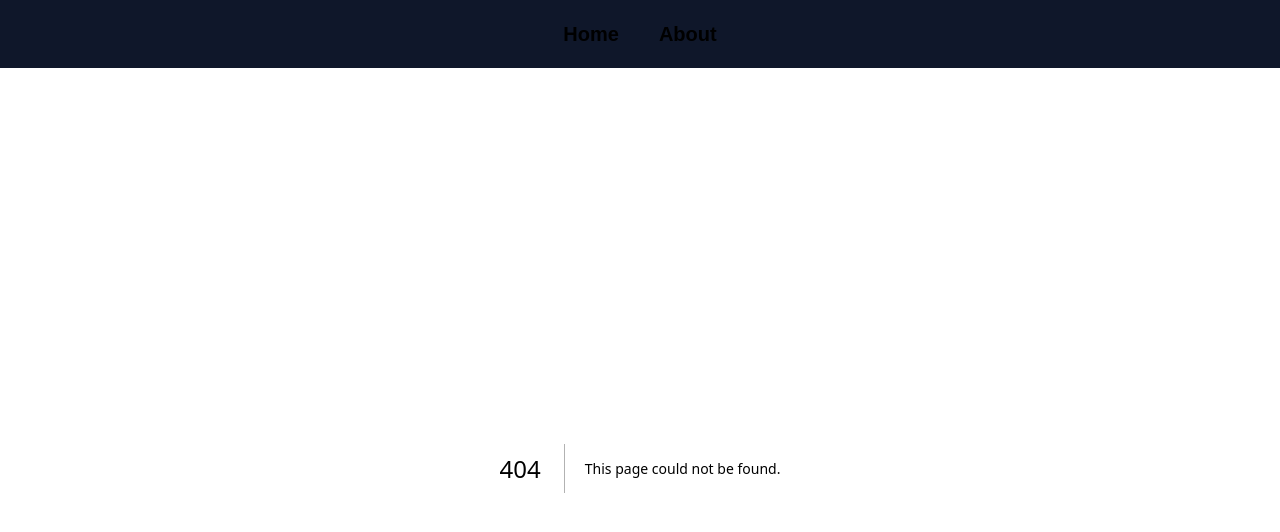
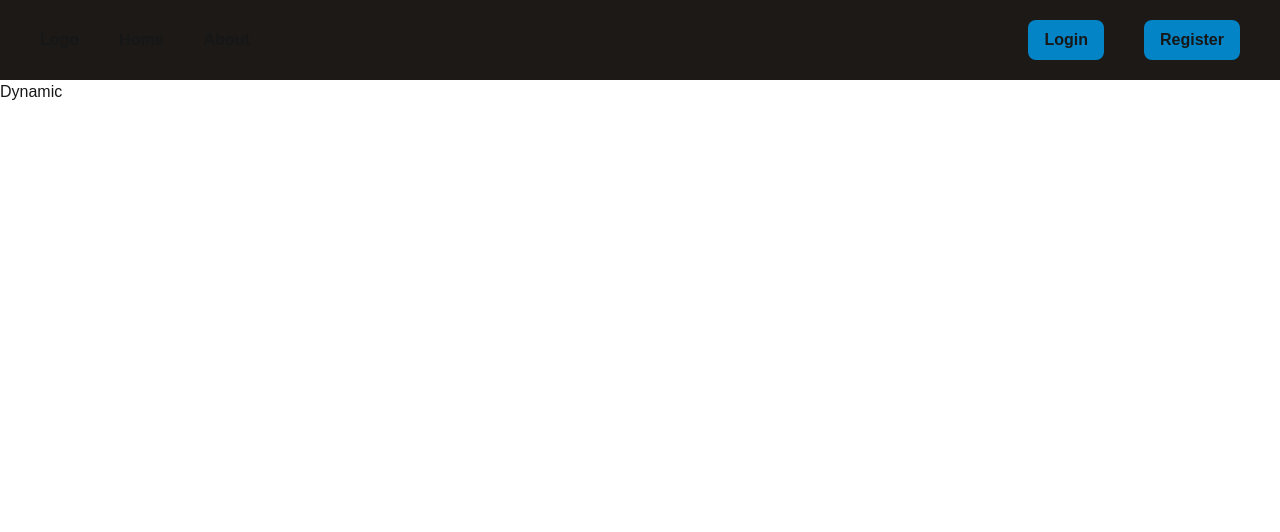
Before and after one commit to ibrahimsaleh8/megaza-store, a Next.js app: page /about/1 in a window 1280 px wide. Before the commit this address had no page. Shown: the top 532 px of the page. Built offline with nearby package versions, Linux system fonts and the light colour scheme.

Commit message:
with Navbar

```diff
--- /dev/null
+++ b/src/app/about/[dynamic]/page.tsx
@@ -0,0 +1,10 @@
+"use client";
+
+import { useParams } from "next/navigation";
+
+export default function Dynamic() {
+  const pathName = useParams();
+  console.log("path Name ", pathName.dynamic);
+
+  return <div>Dynamic</div>;
+}
--- a/src/app/layout.tsx
+++ b/src/app/layout.tsx
@@ -29,7 +29,7 @@ export default function RootLayout({
       <body
         className={`${geistSans.variable} ${geistMono.variable} antialiased`}>
         <Header />
-        {children}
+        <div className="container">{children}</div>
       </body>
     </html>
   );
--- a/src/components/header/Header.tsx
+++ b/src/components/header/Header.tsx
@@ -1,9 +1,24 @@
+"use client";
 import Link from "next/link";
+import { useState } from "react";
+import { FaBarsStaggered } from "react-icons/fa6";
 
 export default function Header() {
+  const [toggle, setToggle] = useState(false);
+  console.log(toggle);
   return (
-    <div className="bg-slate-900 font-bold px-5 py-5 flex justify-center items-center">
-      <ul className="flex gap-10 text-xl">
+    <div className="bg-stone-900 font-bold px-10 py-5 flex flex-col md:flex-row md:items-center justify-between gap-10">
+      <div className="flex w-full justify-between md:w-fit">
+        <Link href={"/"}>Logo</Link>
+        <FaBarsStaggered
+          onClick={() => setToggle((pre) => !pre)}
+          className="md:hidden block text-xl"
+        />
+      </div>
+
+      <div className="flex-1 hidden md:flex justify-between md:items-center">
+        <nav>
+          <ul className="flex flex-col gap-2  md:flex-row  md:gap-10">
             <li>
               <Link href={"/"}>Home</Link>
             </li>
@@ -11,6 +26,57 @@ export default function Header() {
               <Link href={"/about"}>About</Link>
             </li>
           </ul>
+        </nav>
+
+        <div className="flex flex-col gap-2  md:flex-row  md:gap-10">
+          <Link className="bg-sky-600 px-4 rounded-lg py-2" href={"login"}>
+            Login
+          </Link>
+          <Link className="bg-sky-600 px-4 rounded-lg py-2" href={"register"}>
+            Register
+          </Link>
+        </div>
+      </div>
+
+      {toggle && (
+        <>
+          <div className="md:hidden flex-1 flex flex-col justify-between md:items-center">
+            <ul className="flex flex-col gap-3 items-start  w-full mb-2">
+              <li className="block w-full">
+                <Link
+                  onClick={() => setToggle(false)}
+                  className="bg-sky-600 px-4 rounded-lg py-2 block w-full"
+                  href={"/"}>
+                  Home
+                </Link>
+              </li>
+              <li className="block w-full">
+                <Link
+                  onClick={() => setToggle(false)}
+                  className="bg-sky-600 px-4 rounded-lg py-2 block w-full"
+                  href={"/about"}>
+                  About
+                </Link>
+              </li>
+            </ul>
+
+            <div className="flex flex-col gap-2  md:flex-row  md:gap-10">
+              <Link
+                onClick={() => setToggle(false)}
+                className="bg-sky-600 px-4 rounded-lg py-2"
+                href={"login"}>
+                Login
+              </Link>
+              <Link
+                onClick={() => setToggle(false)}
+                className="bg-sky-600 px-4 rounded-lg py-2"
+                href={"register"}>
+                Register
+              </Link>
+            </div>
+          </div>
+        </>
+      )}
     </div>
   );
 }
--- a/tailwind.config.ts
+++ b/tailwind.config.ts
@@ -13,6 +13,9 @@ const config: Config = {
         foreground: "var(--foreground)",
       },
     },
+    container: {
+      center: true,
+    },
   },
   plugins: [],
 };
```
Also changed, not shown: package.json (+5 -4 lines), 1 other file (tests, documents, lock files or other folders). Lines whose indentation alone changed are shown as unchanged.
